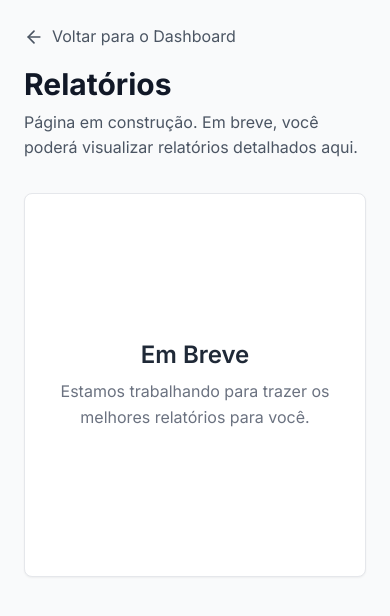
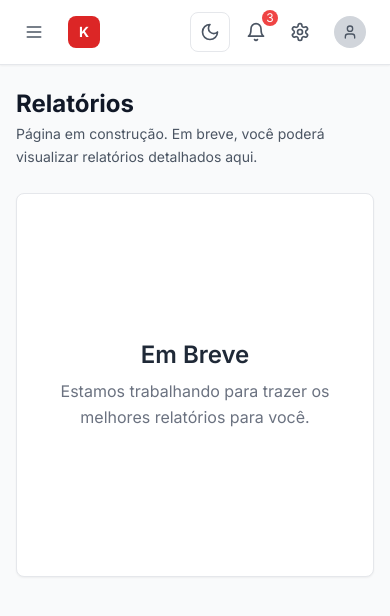
Before and after one commit to SrTxTx/koxixo, a Next.js app: page /relatorios in a window 390 px wide. Shown: the top 616 px of the page. Built offline with nearby package versions, Linux system fonts and the light colour scheme; no server answers; sample sign-in values are in the browser's storage.

Commit message:
fix: Corrige dark mode toggle na página de relatórios
- Atualiza página de relatórios para usar ResponsiveLayout
- Adiciona suporte completo ao dark mode com classes CSS
- ThemeToggle agora aparece no header de todas as páginas
- Melhora consistência da interface entre páginas

```diff
--- a/src/app/relatorios/page.tsx
+++ b/src/app/relatorios/page.tsx
@@ -3,8 +3,7 @@
 import { useSession } from 'next-auth/react'
 import { useRouter } from 'next/navigation'
 import { useEffect } from 'react'
-import { ArrowLeft } from 'lucide-react'
-import Link from 'next/link'
+import { ResponsiveLayout } from '@/components/layout/ResponsiveLayout'
 
 export default function RelatoriosPage() {
   const { data: session, status } = useSession()
@@ -18,37 +17,27 @@ export default function RelatoriosPage() {
 
   if (status === 'loading') {
     return (
-      <div className="min-h-screen flex items-center justify-center">
-        <div className="animate-spin rounded-full h-12 w-12 border-b-2 border-red-600"></div>
-      </div>
+      <ResponsiveLayout title="Relatórios" subtitle="Carregando...">
+        <div className="flex items-center justify-center h-64">
+          <div className="animate-spin rounded-full h-12 w-12 border-b-2 border-red-600"></div>
+        </div>
+      </ResponsiveLayout>
     )
   }
 
   return (
-    <div className="min-h-screen bg-gray-50 p-6">
-      <div className="max-w-7xl mx-auto">
-        <header className="mb-8">
-          <Link href="/dashboard">
-            <button className="flex items-center text-gray-600 hover:text-gray-900 mb-4">
-              <ArrowLeft className="h-5 w-5 mr-2" />
-              Voltar para o Dashboard
-            </button>
-          </Link>
-          <h1 className="text-3xl font-bold text-gray-900">Relatórios</h1>
-          <p className="text-gray-600 mt-2">
-            Página em construção. Em breve, você poderá visualizar relatórios detalhados aqui.
+    <ResponsiveLayout
+      title="Relatórios"
+      subtitle="Página em construção. Em breve, você poderá visualizar relatórios detalhados aqui."
+    >
+      <div className="bg-white dark:bg-gray-800 p-8 rounded-lg shadow-sm border border-gray-200 dark:border-gray-700 flex items-center justify-center text-center h-96">
+        <div>
+          <h2 className="text-2xl font-semibold text-gray-800 dark:text-gray-200">Em Breve</h2>
+          <p className="text-gray-500 dark:text-gray-400 mt-2">
+            Estamos trabalhando para trazer os melhores relatórios para você.
           </p>
-        </header>
-
-        <div className="bg-white p-8 rounded-lg shadow-sm border flex items-center justify-center text-center h-96">
-          <div>
-            <h2 className="text-2xl font-semibold text-gray-800">Em Breve</h2>
-            <p className="text-gray-500 mt-2">
-              Estamos trabalhando para trazer os melhores relatórios para você.
-            </p>
-          </div>
         </div>
       </div>
-    </div>
+    </ResponsiveLayout>
   )
 }
```
